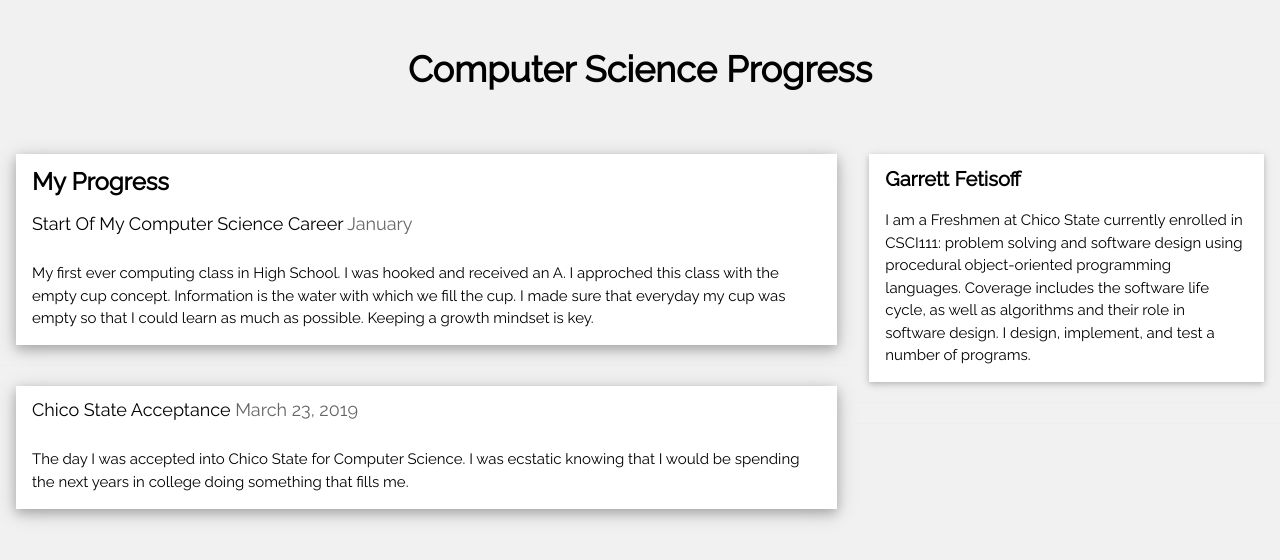
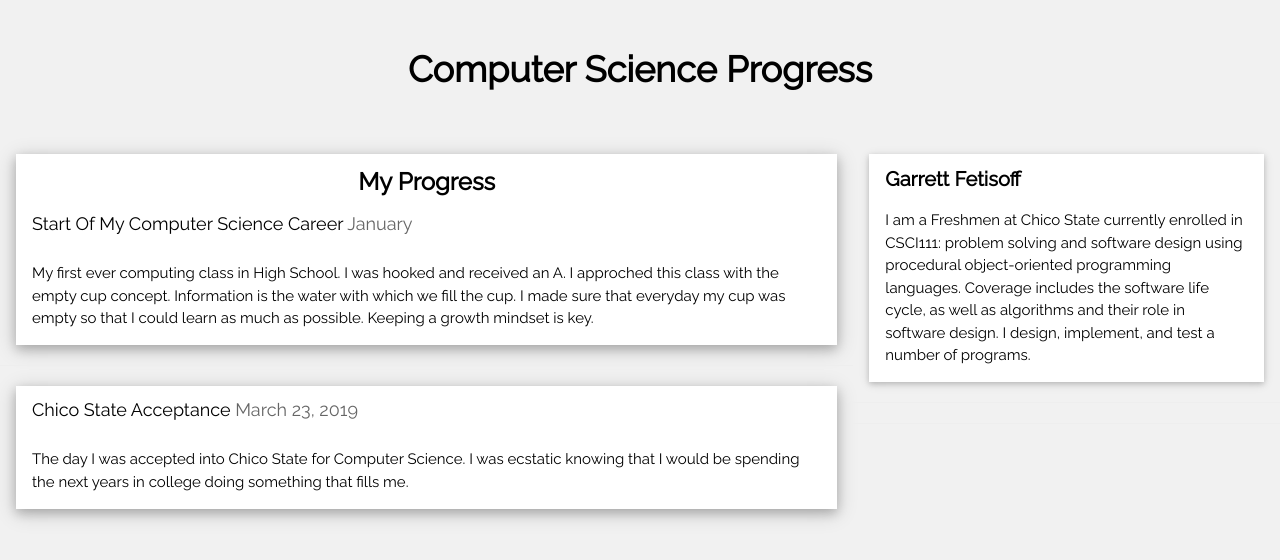
Before and after one commit to gfetisoff/progress, a plain HTML site: page index.html in a window 1280 px wide. Drawn offline with nearby package versions, Linux system fonts and the light colour scheme.

Commit message:
Update index.html

```diff
--- a/index.html
+++ b/index.html
@@ -27,7 +27,7 @@ and is wrapped around the whole page content, except for the footer in this exam
   <!-- Blog entry -->
   <div class="w3-card-4 w3-margin w3-white">
     <div class="w3-container">
-      <h3><b>My Progress</b></h3>
+      <center><h3><b>My Progress</b></h3></center>
       <h5>Start Of My Computer Science Career <span class="w3-opacity">January</span></h5>
     </div>
 
```
